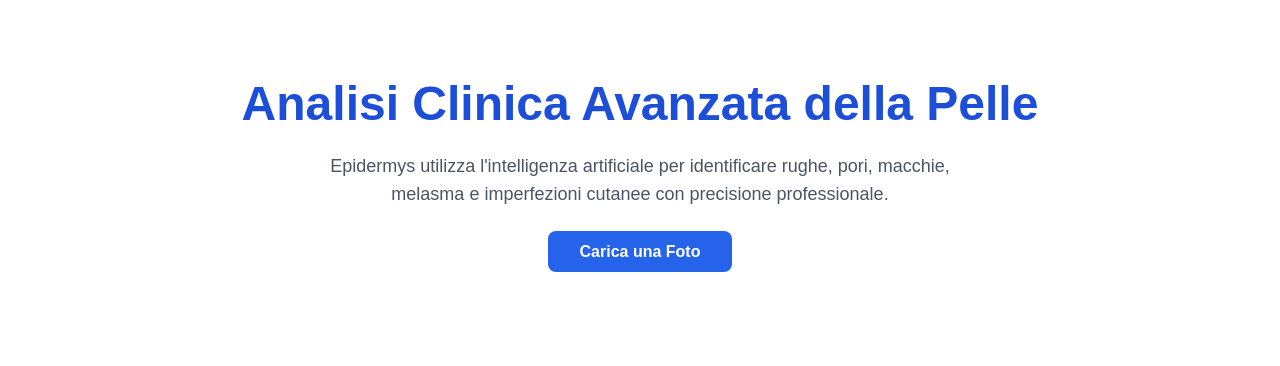
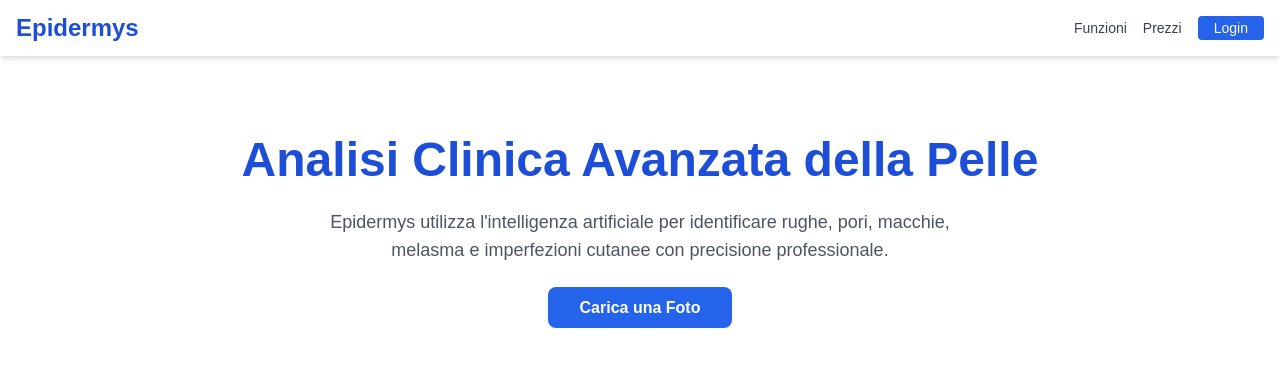
Before and after one commit to kimura79/epidermys-app, a Next.js app: page / in a window 1280 px wide. Shown: the top 366 px of the page. Built offline with nearby package versions, Linux system fonts and the light colour scheme.

Commit message:
Update _app.js

```diff
--- a/pages/_app.js
+++ b/pages/_app.js
@@ -1,5 +1,13 @@
 import '../styles/globals.css';
+import Navbar from '../components/Navbar';
+import Footer from '../components/Footer';
 
 export default function App({ Component, pageProps }) {
-  return <Component {...pageProps} />;
+  return (
+    <>
+      <Navbar />
+      <Component {...pageProps} />
+      <Footer />
+    </>
+  );
 }
```
